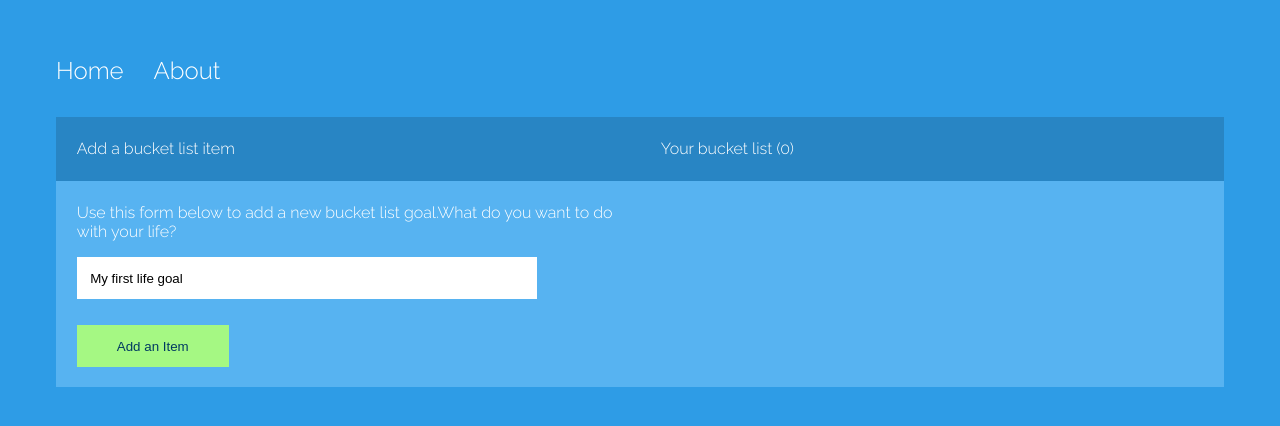
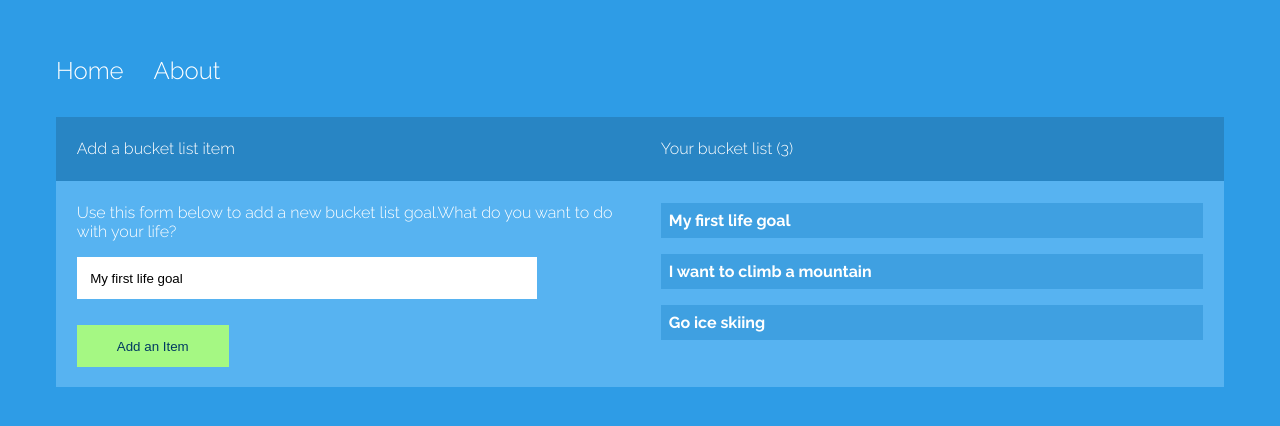
Before and after one commit to AlexisJRA/ng5, an Angular app: page / in a window 1280 px wide. Shown: the top 426 px of the page. Built offline with nearby package versions, Linux system fonts and the light colour scheme.

Commit message:
added animations #4

```diff
--- a/src/app/home/home.component.html
+++ b/src/app/home/home.component.html
@@ -6,7 +6,7 @@
         <p>Your bucket list ({{ itemCount }})</p>
     </div>
 </div>
-<div class="container color-light">
+<div class="container color-light" [@goals]="goals.length">
     <div class="col">
         <p class="sm">Use this form below to add a new bucket list goal.What do you want to do with your life?</p>
         <form>
@@ -15,7 +15,7 @@
         </form>
     </div>
     <div class="col">
-        <p class="life-container" *ngFor="let goal of goals">
+        <p class="life-container" *ngFor="let goal of goals; let i = index" (click)="removeItem(i)">
             {{ goal }}
         </p>
     </div>
--- a/src/app/home/home.component.ts
+++ b/src/app/home/home.component.ts
@@ -1,16 +1,42 @@
 import { Component, OnInit } from '@angular/core';
-
+import { trigger,style,transition,animate,keyframes,query,stagger } from '@angular/animations';
 @Component({
   selector: 'app-home',
   templateUrl: './home.component.html',
-  styleUrls: ['./home.component.scss']
+  styleUrls: ['./home.component.scss'],
+  animations:[
+
+    trigger('goals', [
+      transition('* => *', [
+        query(':enter', style({ opacity: 0 }), {optional: true}),
+
+        query(':enter', stagger('300ms', [
+          animate('.6s ease-in', keyframes([
+            style({opacity: 0, transform: 'translateY(-75%)', offset: 0}),
+            style({opacity: .5, transform: 'translateY(35px)', offset: .3}),
+            style({opacity: 1, transform: 'translateY(0)', offset: 1}),
+
+          ]))]),{optional: true}),
+
+
+            query(':leave', stagger('300ms', [
+            animate('.6s ease-in', keyframes([
+              style({opacity: 1, transform: 'translateY(0)', offset: 0}),
+              style({opacity: .5, transform: 'translateY(35px)', offset: .3}),
+              style({opacity: 0, transform: 'translateY(-75%)', offset: 1}),
+
+            ]))]),{optional: true}),
+      ])
+    ])
+
+  ]
 })
 export class HomeComponent implements OnInit {
 
-  itemCount: number = 0;
+  itemCount: number = 4;
   btnText: string = `Add an Item`;
   goalText: string = `My first life goal`;
-  goals: string[] = [];
+  goals = [`My first life goal`,`I want to climb a mountain`, `Go ice skiing`];
   constructor() { }
 
   ngOnInit(): void {
@@ -23,4 +49,8 @@ export class HomeComponent implements OnInit {
     this.itemCount = this.goals.length;
   }
 
+  removeItem(i: number){
+    this.goals.splice(i,1);
+  }
+
 }
```
Also changed, not shown: src/app/app.module.ts (+5 -5 lines).
